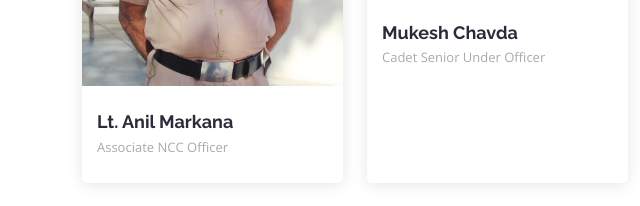
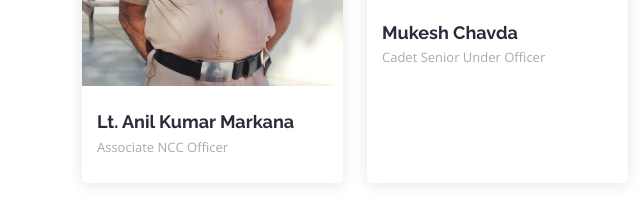
Before and after one commit to nccpdeu/nccpdeu.github.io, a plain HTML site: page index.html in a window 1280 px wide. Shown: the part 4682-4888 px from the top of the page, 0-640 px from the left. Drawn offline with nearby package versions, Linux system fonts and the light colour scheme.

Commit message:
name update ANO

```diff
--- a/index.html
+++ b/index.html
@@ -734,7 +734,7 @@ The Groups are further sub-divided into Battalions, each commanded by a Lt Col o
                 </div>
               </div>
               <div class="member-info">
-                <h4>Lt. Anil Markana</h4>
+                <h4>Lt. Anil Kumar Markana</h4>
                 <span>Associate NCC Officer</span>
               </div>
             </div>
```
